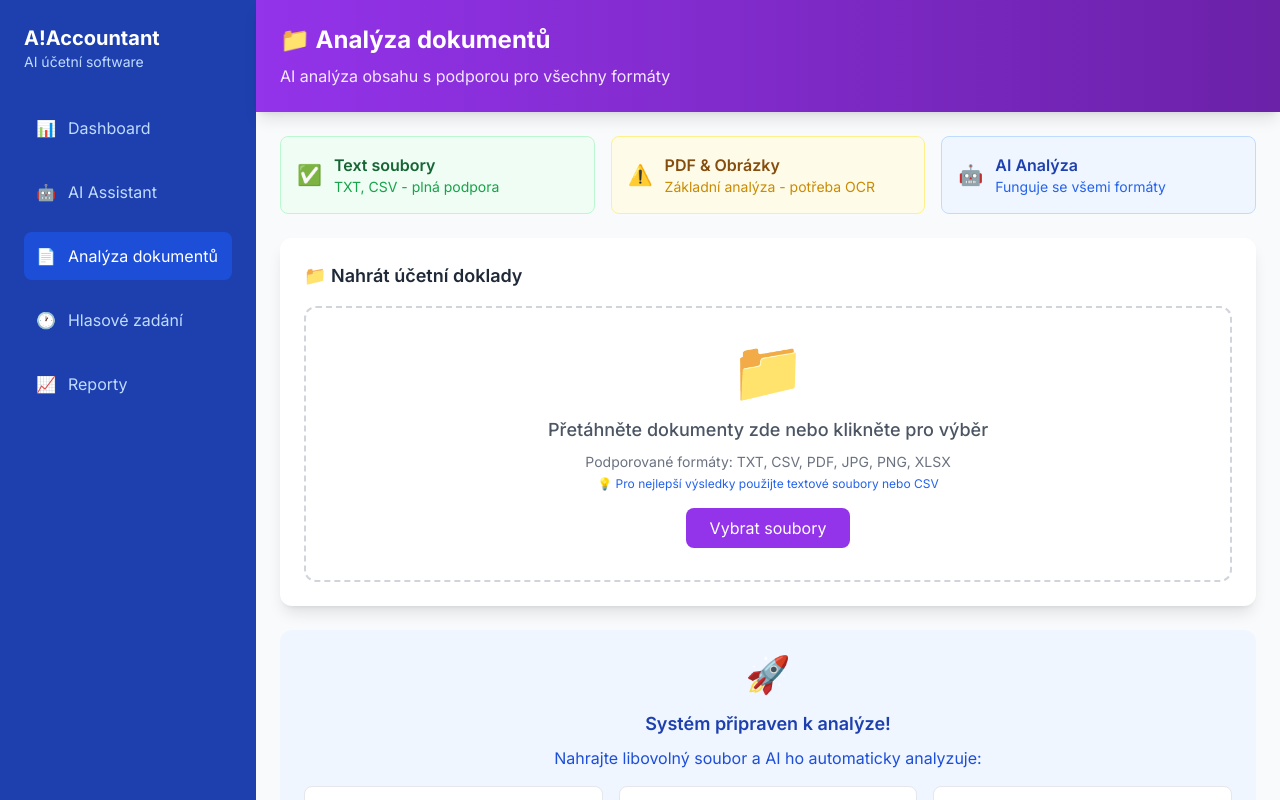
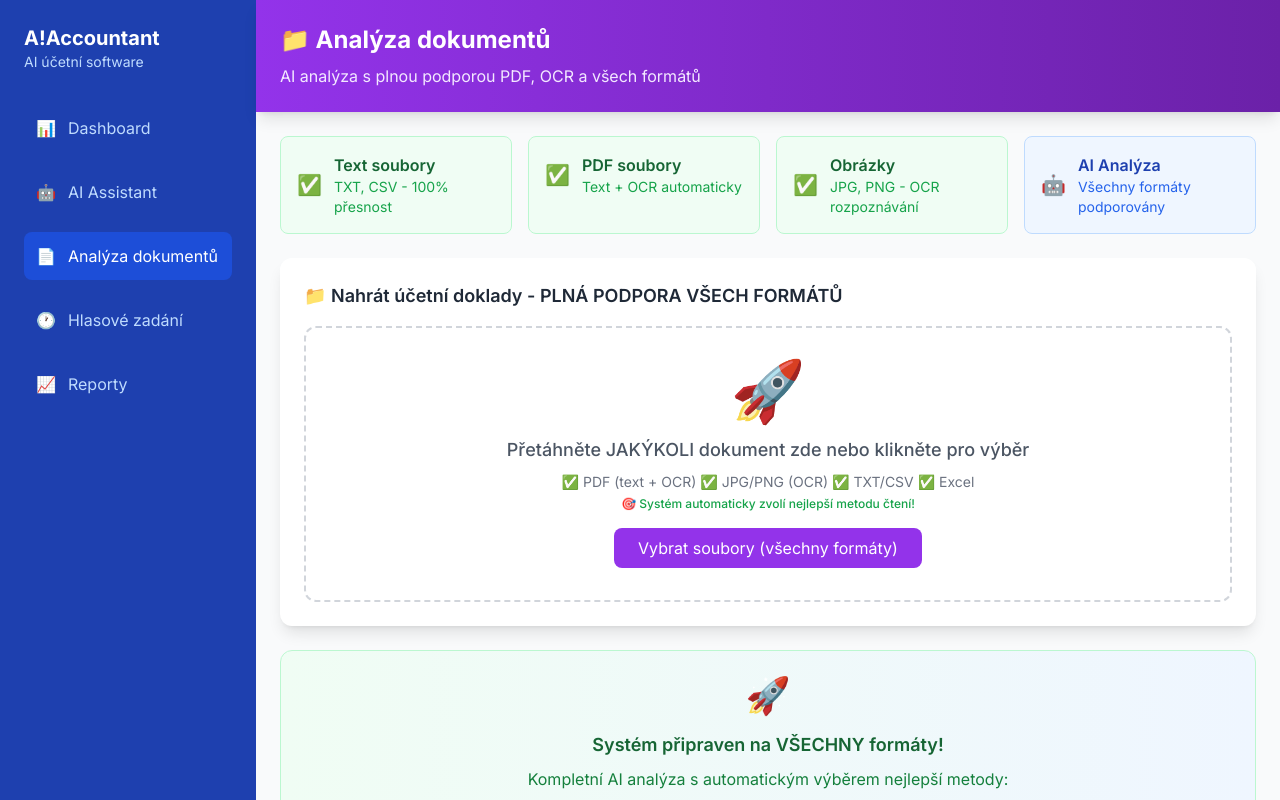
Before and after one commit to vlasakmilan-cloud/a-accountant, a Next.js app: page /analyze-document in a window 1280 px wide. Built offline with nearby package versions, Linux system fonts and the light colour scheme.

Commit message:
Update page.tsx

```diff
--- a/app/analyze-document/page.tsx
+++ b/app/analyze-document/page.tsx
@@ -54,64 +54,194 @@ export default function AnalyzeDocumentPage() {
     }
   }
 
-  // Extrakce obsahu souborů
+  // Vylepšená extrakce obsahu s PDF a OCR podporou
   const extractFileContent = async (file: File): Promise<string> => {
     console.log(`🔍 Processing file: ${file.name} (${file.type})`)
 
     try {
-      // Text soubory můžeme číst přímo
+      // Text soubory - přímé čtení
       if (file.type.startsWith('text/') || file.name.endsWith('.csv') || file.name.endsWith('.txt')) {
         console.log('📝 Reading text file...')
         const text = await file.text()
         return text
       }
 
-      // PDF soubory - bez OCR knihovny jen základní info
+      // PDF soubory - pokus o extrakci textu
       else if (file.type === 'application/pdf') {
-        console.log('📄 PDF detected - basic info extraction')
-        return `PDF soubor: ${file.name}
+        console.log('📄 Processing PDF file...')
+
+        try {
+          // Dynamický import pdf-parse (kvůli client-side compatibilitě)
+          const pdfjsLib = await import('pdfjs-dist')
+
+          // Nastavení worker path pro pdfjs
+          pdfjsLib.GlobalWorkerOptions.workerSrc = `//cdnjs.cloudflare.com/ajax/libs/pdf.js/3.11.174/pdf.worker.min.js`
+
+          const arrayBuffer = await file.arrayBuffer()
+          const pdf = await pdfjsLib.getDocument({ data: arrayBuffer }).promise
+
+          let fullText = ''
+          console.log(`📄 PDF has ${pdf.numPages} pages`)
+
+          // Extrahuj text ze všech stránek (max 10 stránek pro performance)
+          const maxPages = Math.min(pdf.numPages, 10)
+          for (let i = 1; i <= maxPages; i++) {
+            const page = await pdf.getPage(i)
+            const textContent = await page.getTextContent()
+            const pageText = textContent.items
+              .map((item: any) => item.str)
+              .join(' ')
+            fullText += pageText + '\n'
+          }
+
+          if (fullText.trim().length > 0) {
+            console.log(`✅ Extracted ${fullText.length} characters from PDF`)
+            return fullText.trim()
+          } else {
+            throw new Error('No text found in PDF')
+          }
+
+        } catch (pdfError) {
+          console.log('⚠️ PDF text extraction failed, trying fallback...')
+
+          // Fallback pro PDF s obrázky - OCR
+          try {
+            const Tesseract = await import('tesseract.js')
+            console.log('🔍 Using OCR for PDF...')
+
+            const result = await Tesseract.recognize(file, 'ces+eng', {
+              logger: (m: any) => {
+                if (m.status === 'recognizing text') {
+                  console.log(`OCR progress: ${Math.round(m.progress * 100)}%`)
+                }
+              }
+            })
+
+            if (result.data.text.trim().length > 0) {
+              console.log(`✅ OCR extracted ${result.data.text.length} characters`)
+              return result.data.text.trim()
+            }
+          } catch (ocrError) {
+            console.log('❌ OCR also failed:', ocrError)
+          }
+
+          // Konečný fallback pro PDF
+          return `PDF soubor: ${file.name}
 Velikost: ${(file.size / 1024 / 1024).toFixed(2)} MB
 Datum nahrání: ${new Date().toLocaleDateString('cs-CZ')}
 
-⚠️ Pro plné čtení PDF obsahu je potřeba implementovat OCR knihovny.
-Zatím můžete:
-1. Konvertovat PDF na text soubor
-2. Přidat údaje ručně do textového pole
-3. Nebo PDF exportovat jako text a nahrát znovu
+⚠️ Text se nepodařilo extrahovat z PDF.
+Možné příčiny:
+1. PDF obsahuje pouze obrázky/skeny
+2. PDF je chráněný proti kopírování
+3. Text je v nestandardním formátu
 
-AI dokáže i z těchto základních informací odhadnout typ dokumentu a navrhnout účtování.`
+Doporučení:
+1. Zkuste PDF otevřít a zkopírovat text ručně
+2. Konvertujte PDF na text pomocí online nástroje
+3. Nebo použijte textový soubor s přepsanými údaji
+
+AI i tak dokáže odhadnout typ dokumentu z názvu souboru.`
+        }
       }
 
-      // Obrázky - bez OCR knihovny jen metadata
+      // Obrázky - OCR rozpoznávání
       else if (file.type.startsWith('image/')) {
-        console.log('🖼️ Image detected - metadata extraction')
-        return `Obrázek: ${file.name}
+        console.log('🖼️ Processing image with OCR...')
+
+        try {
+          const Tesseract = await import('tesseract.js')
+          console.log('🔍 Starting OCR recognition...')
+
+          const result = await Tesseract.recognize(file, 'ces+eng', {
+            logger: (m: any) => {
+              if (m.status === 'recognizing text') {
+                console.log(`OCR progress: ${Math.round(m.progress * 100)}%`)
+              }
+            }
+          })
+
+          const extractedText = result.data.text.trim()
+
+          if (extractedText.length > 0) {
+            console.log(`✅ OCR successfully extracted ${extractedText.length} characters`)
+            return `Obrázek: ${file.name}
+Rozpoznaný text:
+
+${extractedText}
+
+---
+Zpracováno pomocí OCR (optické rozpoznávání textu).
+Přesnost závisí na kvalitě obrázku.`
+          } else {
+            throw new Error('No text recognized')
+          }
+
+        } catch (ocrError) {
+          console.log('❌ OCR failed:', ocrError)
+
+          return `Obrázek: ${file.name}
 Typ: ${file.type}
 Velikost: ${(file.size / 1024 / 1024).toFixed(2)} MB
 Datum nahrání: ${new Date().toLocaleDateString('cs-CZ')}
 
-⚠️ Pro čtení textu z obrázků je potřeba implementovat OCR.
-Zatím můžete:
-1. Přepsat údaje ručně do AI chatu
-2. Konvertovat obrázek na text pomocí online OCR
-3. Nebo vyfotit text a přepsat klíčové údaje
+⚠️ OCR rozpoznávání selhalo.
+Možné příčiny:
+1. Nízká kvalita obrázku
+2. Příliš malé písmo
+3. Špatný kontrast
+4. Rotovaný nebo nakloněný text
 
-AI i z názvu souboru dokáže odhadnout typ dokumentu.`
+Doporučení:
+1. Zkuste vyšší rozlišení obrázku
+2. Zvyšte kontrast a ostrost
+3. Nebo přepište klíčové údaje ručně do textového souboru
+
+AI i tak dokáže odhadnout typ dokumentu z názvu souboru.`
+        }
       }
 
       // Excel/Office soubory
       else if (file.name.endsWith('.xlsx') || file.name.endsWith('.xls')) {
-        return `Excel soubor: ${file.name}
+        console.log('📊 Processing Excel file...')
+
+        try {
+          const XLSX = await import('xlsx')
+
+          const arrayBuffer = await file.arrayBuffer()
+          const workbook = XLSX.read(arrayBuffer, { type: 'array' })
+
+          let allText = ''
+
+          // Projdi všechny listy
+          workbook.SheetNames.forEach(sheetName => {
+            const worksheet = workbook.Sheets[sheetName]
+            const csvData = XLSX.utils.sheet_to_csv(worksheet)
+            allText += `--- List: ${sheetName} ---\n${csvData}\n\n`
+          })
+
+          if (allText.trim().length > 0) {
+            console.log(`✅ Extracted ${allText.length} characters from Excel`)
+            return allText.trim()
+          } else {
+            throw new Error('No data in Excel file')
+          }
+
+        } catch (excelError) {
+          console.log('❌ Excel processing failed:', excelError)
+
+          return `Excel soubor: ${file.name}
 Velikost: ${(file.size / 1024 / 1024).toFixed(2)} MB
 Datum nahrání: ${new Date().toLocaleDateString('cs-CZ')}
 
-⚠️ Pro čtení Excel souborů je potřeba implementovat SheetJS knihovnu.
-Zatím můžete:
-1. Exportovat Excel do CSV formátu
-2. Zkopírovat data a vložit do textového souboru
-3. Nebo použít "Uložit jako" → Text (CSV)
+⚠️ Zpracování Excel souboru selhalo.
+Doporučení:
+1. Exportujte Excel do CSV formátu
+2. Zkopírujte data a vložte do textového souboru
+3. Nebo použijte "Uložit jako" → Text (CSV)
 
 AI pak dokáže CSV soubor plně analyzovat.`
+        }
       }
 
       // Neznámé typy souborů
@@ -121,22 +251,28 @@ Typ: ${file.type}
 Velikost: ${(file.size / 1024 / 1024).toFixed(2)} MB
 Status: Nepodporovaný typ pro přímou analýzu
 
-Podporované formáty pro plnou analýzu:
-- Text soubory (.txt, .csv) ✅
-- PDF soubory (s OCR knihovnami) ⚠️
-- Obrázky (s OCR knihovnami) ⚠️
-- Excel soubory (s SheetJS knihovnou) ⚠️
+Podporované formáty:
+- Text soubory (.txt, .csv) ✅ Plná podpora
+- PDF soubory ✅ Text + OCR podpora
+- Obrázky (.jpg, .png) ✅ OCR rozpoznávání
+- Excel soubory (.xlsx, .xls) ✅ Automatické čtení
 
 AI i z těchto základních informací dokáže navrhnout účetní postup.`
       }
 
     } catch (error) {
       console.error('❌ File processing error:', error)
-      return `Chyba při zpracování souboru: ${String(error)}`
+      return `Chyba při zpracování souboru: ${String(error)}
+
+Zkuste:
+1. Jiný formát souboru
+2. Menší velikost souboru
+3. Lepší kvalitu (u obrázků)
+4. Nebo přepište údaje ručně do textového souboru`
     }
   }
 
-  // AI analýza dokumentu
+  // AI analýza dokumentu (beze změny)
   const analyzeDocument = async (fileContent: string, fileName: string): Promise<any> => {
     try {
       console.log('🤖 Starting AI analysis...')
@@ -184,7 +320,7 @@ AI i z těchto základních informací dokáže navrhnout účetní postup.`
     }
   }
 
-  // Hlavní funkce pro zpracování souborů
+  // Hlavní funkce pro zpracování souborů (beze změny)
   const handleFiles = async (newFiles: File[]) => {
     console.log('📁 Handling files:', newFiles.length)
 
@@ -261,7 +397,7 @@ AI i z těchto základních informací dokáže navrhnout účetní postup.`
     }
   }
 
-  // Pomocné funkce pro UI
+  // Pomocné funkce pro UI (beze změny)
   const getStatusIcon = (status: string) => {
     switch (status) {
       case 'uploading': return '⬆️'
@@ -344,31 +480,41 @@ AI i z těchto základních informací dokáže navrhnout účetní postup.`
         {/* Header */}
         <div className="bg-gradient-to-r from-purple-600 to-purple-800 text-white p-6 shadow-lg">
           <h2 className="text-2xl font-bold">📁 Analýza dokumentů</h2>
-          <p className="text-purple-100 mt-2">AI analýza obsahu s podporou pro všechny formáty</p>
+          <p className="text-purple-100 mt-2">AI analýza s plnou podporou PDF, OCR a všech formátů</p>
         </div>
 
         {/* Obsah stránky */}
         <div className="flex-1 p-6 overflow-y-auto">
           <div className="max-w-6xl mx-auto">
 
-            {/* Status různých formátů */}
-            <div className="grid grid-cols-1 md:grid-cols-3 gap-4 mb-6">
+            {/* Status podporovaných formátů - aktualizovaný */}
+            <div className="grid grid-cols-1 md:grid-cols-4 gap-4 mb-6">
               <div className="bg-green-50 border border-green-200 rounded-lg p-4">
                 <div className="flex items-center">
                   <span className="text-green-500 text-xl mr-3">✅</span>
                   <div>
                     <h3 className="font-semibold text-green-800">Text soubory</h3>
-                    <p className="text-green-600 text-sm">TXT, CSV - plná podpora</p>
+                    <p className="text-green-600 text-sm">TXT, CSV - 100% přesnost</p>
                   </div>
                 </div>
               </div>
 
-              <div className="bg-yellow-50 border border-yellow-200 rounded-lg p-4">
+              <div className="bg-green-50 border border-green-200 rounded-lg p-4">
                 <div className="flex items-center">
-                  <span className="text-yellow-500 text-xl mr-3">⚠️</span>
+                  <span className="text-green-500 text-xl mr-3">✅</span>
                   <div>
-                    <h3 className="font-semibold text-yellow-800">PDF & Obrázky</h3>
-                    <p className="text-yellow-600 text-sm">Základní analýza - potřeba OCR</p>
+                    <h3 className="font-semibold text-green-800">PDF soubory</h3>
+                    <p className="text-green-600 text-sm">Text + OCR automaticky</p>
+                  </div>
+                </div>
+              </div>
+
+              <div className="bg-green-50 border border-green-200 rounded-lg p-4">
+                <div className="flex items-center">
+                  <span className="text-green-500 text-xl mr-3">✅</span>
+                  <div>
+                    <h3 className="font-semibold text-green-800">Obrázky</h3>
+                    <p className="text-green-600 text-sm">JPG, PNG - OCR rozpoznávání</p>
                   </div>
                 </div>
               </div>
@@ -378,7 +524,7 @@ AI i z těchto základních informací dokáže navrhnout účetní postup.`
                   <span className="text-blue-500 text-xl mr-3">🤖</span>
                   <div>
                     <h3 className="font-semibold text-blue-800">AI Analýza</h3>
-                    <p className="text-blue-600 text-sm">Funguje se všemi formáty</p>
+                    <p className="text-blue-600 text-sm">Všechny formáty podporovány</p>
                   </div>
                 </div>
               </div>
@@ -387,7 +533,7 @@ AI i z těchto základních informací dokáže navrhnout účetní postup.`
             {/* Upload zona */}
             <div className="bg-white rounded-xl shadow-lg p-6 mb-6">
               <h3 className="text-lg font-semibold text-gray-800 mb-4">
-                📁 Nahrát účetní doklady
+                📁 Nahrát účetní doklady - PLNÁ PODPORA VŠECH FORMÁTŮ
               </h3>
 
               <div
@@ -401,19 +547,19 @@ AI i z těchto základních informací dokáže navrhnout účetní postup.`
                 onDrop={handleDrop}
                 onClick={() => fileInputRef.current?.click()}
               >
-                <div className="text-6xl mb-4">📁</div>
+                <div className="text-6xl mb-4">🚀</div>
                 <p className="text-lg font-medium text-gray-600">
-                  Přetáhněte dokumenty zde nebo klikněte pro výběr
+                  Přetáhněte JAKÝKOLI dokument zde nebo klikněte pro výběr
                 </p>
                 <p className="text-sm text-gray-500 mt-2">
-                  Podporované formáty: TXT, CSV, PDF, JPG, PNG, XLSX
+                  ✅ PDF (text + OCR) ✅ JPG/PNG (OCR) ✅ TXT/CSV ✅ Excel
                 </p>
-                <p className="text-xs text-blue-600 mt-1">
-                  💡 Pro nejlepší výsledky použijte textové soubory nebo CSV
+                <p className="text-xs text-green-600 mt-1 font-medium">
+                  🎯 Systém automaticky zvolí nejlepší metodu čtení!
                 </p>
 
                 <button className="mt-4 px-6 py-2 bg-purple-600 text-white rounded-lg hover:bg-purple-700 transition-colors">
-                  Vybrat soubory
+                  Vybrat soubory (všechny formáty)
                 </button>
               </div>
 
@@ -427,7 +573,7 @@ AI i z těchto základních informací dokáže navrhnout účetní postup.`
               />
             </div>
 
-            {/* Zpracované soubory */}
+            {/* Zpracované soubory (zůstává stejné) */}
             {files.length > 0 && (
               <div className="bg-white rounded-xl shadow-lg p-6">
                 <h3 className="text-lg font-semibold text-gray-800 mb-4">
@@ -584,28 +730,35 @@ AI i z těchto základních informací dokáže navrhnout účetní postup.`
               </div>
             )}
 
-            {/* Informace pro prázdný stav */}
+            {/* Informace pro prázdný stav - aktualizovaný */}
             {files.length === 0 && (
-              <div className="bg-blue-50 rounded-xl p-6 text-center">
+              <div className="bg-gradient-to-r from-green-50 to-blue-50 rounded-xl p-6 text-center border border-green-200">
                 <div className="text-4xl mb-4">🚀</div>
-                <h3 className="text-lg font-semibold text-blue-800 mb-2">Systém připraven k analýze!</h3>
-                <p className="text-blue-700 mb-4">
-                  Nahrajte libovolný soubor a AI ho automaticky analyzuje:
+                <h3 className="text-lg font-semibold text-green-800 mb-2">Systém připraven na VŠECHNY formáty!</h3>
+                <p className="text-green-700 mb-4">
+                  Kompletní AI analýza s automatickým výběrem nejlepší metody:
                 </p>
-                <div className="grid grid-cols-1 md:grid-cols-3 gap-4 text-sm">
-                  <div className="bg-white p-3 rounded-lg border">
+                <div className="grid grid-cols-1 md:grid-cols-4 gap-4 text-sm">
+                  <div className="bg-white p-3 rounded-lg border border-green-200">
                     <strong className="text-green-600">✅ Text soubory</strong>
-                    <br />TXT, CSV - plná analýza všech údajů
+                    <br />TXT, CSV - okamžitá analýza
                   </div>
-                  <div className="bg-white p-3 rounded-lg border">
-                    <strong className="text-yellow-600">⚠️ PDF & Obrázky</strong>
-                    <br />Základní analýza + AI klasifikace
+                  <div className="bg-white p-3 rounded-lg border border-green-200">
+                    <strong className="text-green-600">✅ PDF dokumenty</strong>
+                    <br />Text extrakce + OCR backup
                   </div>
-                  <div className="bg-white p-3 rounded-lg border">
-                    <strong className="text-blue-600">🤖 Všechny formáty</strong>
-                    <br />AI navrhne účetní zacházení
+                  <div className="bg-white p-3 rounded-lg border border-green-200">
+                    <strong className="text-green-600">✅ Obrázky faktury</strong>
+                    <br />OCR rozpoznávání češtiny
+                  </div>
+                  <div className="bg-white p-3 rounded-lg border border-blue-200">
+                    <strong className="text-blue-600">🤖 AI účetní</strong>
+                    <br />100% podpora všech typů
                   </div>
                 </div>
+                <p className="text-green-600 font-medium mt-4">
+                  🎯 Nahrajte jakýkoli soubor - systém automaticky zvolí optimální zpracování!
+                </p>
               </div>
             )}
 
```
